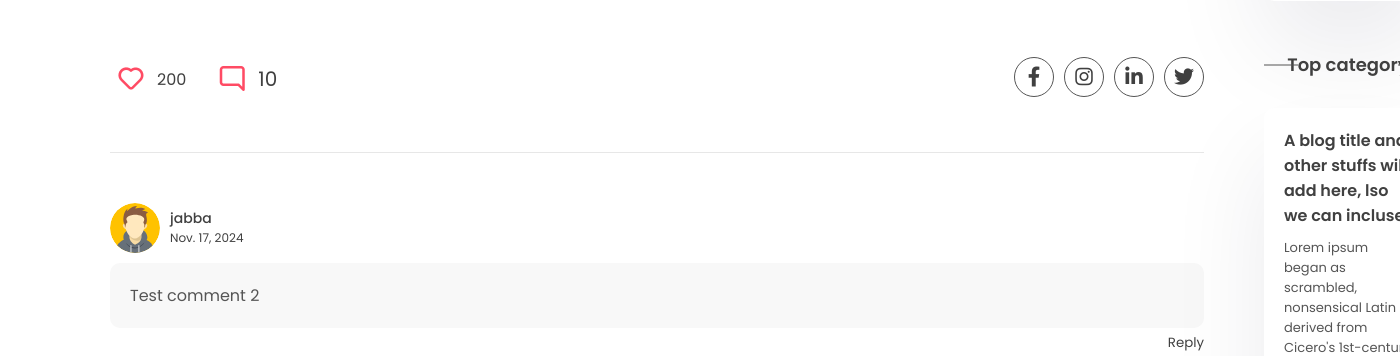
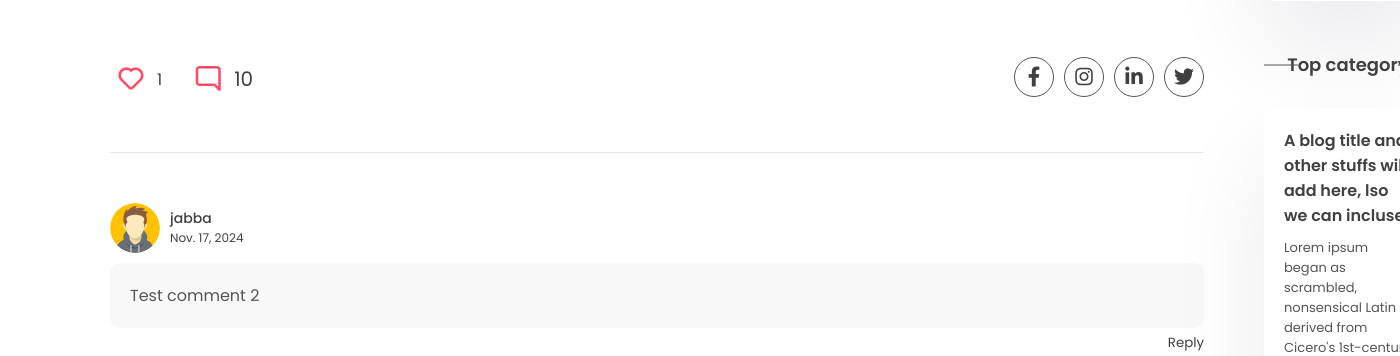
Before and after one commit to ShariqueReza/BlogApp, a Django app: a page that uses app/templates/app/post.html in a window 1400 px wide; the page is wider, and only the part inside the window is pictured. Shown: the part 1884-2240 px from the top of that part. Run offline with Django 5.2, Linux system fonts and the light colour scheme; data comes from the database, SQL or seed files in the repository; both versions use the stored data as it was after the commit; data that the repository does not hold is empty; some libraries are stand-ins or nearby versions.

Commit message:
showing number of likes

```diff
--- a/app/models.py
+++ b/app/models.py
@@ -48,6 +48,9 @@ class Post(models.Model):
     bookmarks=models.ManyToManyField(User,related_name="booksmarks",default=None,blank=True)
     likes=models.ManyToManyField(User,related_name="post_likes",default=None,blank=True)
 
+    def number_of_likes(self):
+        return self.likes.count()
+
 class Comments(models.Model):
     content=models.TextField()
     date=models.DateTimeField(auto_now=True)
--- a/app/templates/app/post.html
+++ b/app/templates/app/post.html
@@ -87,17 +87,17 @@
                             <input type="hidden" name="post_id" value="{{post.id}}">
                             {% if post_is_liked %}
                              <button type="submit">
-                          <i class="fa-solid fa-heart"></i> <span>200</span>
+                          <i class="fa-solid fa-heart"></i> <span>{{number_of_likes}}</span>
                              </button>
                              {% else %}
                              <button type="submit">
-                              <i class="uil uil-heart"></i> <span>200</span>
+                              <i class="uil uil-heart"></i> <span>{{number_of_likes}}</span>
                                  </button>
                               {% endif %}
                           </form>
                           {% else %}
                           <a class="track" href="{% url "login" %}">
-                            <i class="uil uil-heart"></i> <span>200</span>
+                            <i class="uil uil-heart"></i> <span>{{number_of_likes}}</span>
                             </a><br>
                           {% endif %}
                         </div>
--- a/app/views.py
+++ b/app/views.py
@@ -50,6 +50,7 @@ def post_page(request,slug):
     if post.likes.filter(id=request.user.id).exists():
         liked=True
     post_is_liked=liked
+    number_of_likes=post.number_of_likes()
 
 
     if request.POST:
@@ -79,7 +80,8 @@ def post_page(request,slug):
     else:
         post.view_count=post.view_count+1
     post.save()
-    context={'post':post,'form':form,'comments':comments,'is_bookmarked':is_bookmarked,'post_is_liked':post_is_liked}
+    context={'post':post,'form':form,'comments':comments,'is_bookmarked':is_bookmarked,
+             'post_is_liked':post_is_liked,'number_of_likes':number_of_likes}
     return render(request,'app/post.html',context)
 
 def tag_page(request,slug):
```
Also changed, not shown: db.sqlite3.
